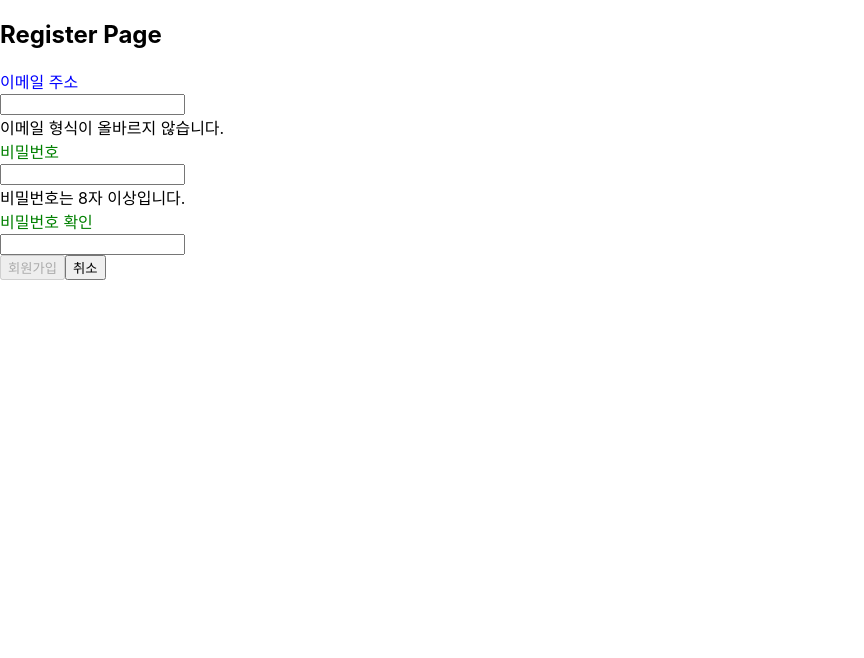
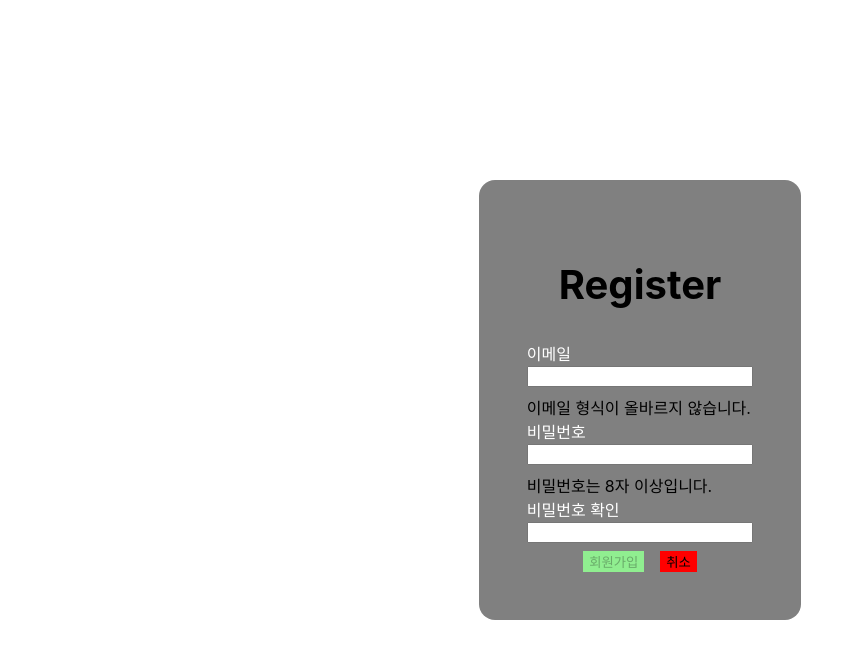
Before and after one commit to ksm9317/todolist, a React (Create React App) app: page /register in a window 1280 px wide. Shown: the top 658 px of the page, without its empty margins (0-864 px from the left). Built offline with nearby package versions, Linux system fonts and the light colour scheme; the HTML template or start-up script is replaced by a standard one.

Commit message:
회원가입 페이지 css

```diff
--- a/src/components/user/RegisterForm.js
+++ b/src/components/user/RegisterForm.js
@@ -48,37 +48,54 @@ function RegisterForm() {
       <section>
         <form onSubmit={handleSubmit}>
           <article className="email">
-            <div style={{ color: 'blue' }}>이메일 주소</div>
+            <div style={{ color: 'white' }}>이메일</div>
             <input
               type="email"
               value={email}
               onChange={(e) => setEmail(e.target.value)}
+              style={{
+                marginBottom: '0.5rem',
+                width: '-webkit-fill-available',
+              }}
             ></input>
             <div>{!isEmailValid && '이메일 형식이 올바르지 않습니다.'}</div>
           </article>
           <article className="password">
-            <div style={{ color: 'green' }}>비밀번호</div>
+            <div style={{ color: 'white' }}>비밀번호</div>
             <input
               type="password"
               value={password}
               onChange={(e) => setPassword(e.target.value)}
+              style={{
+                marginBottom: '0.5rem',
+                width: '-webkit-fill-available',
+              }}
             ></input>
             <div>{!isPasswordValid && '비밀번호는 8자 이상입니다.'}</div>
           </article>
           <article className="password">
-            <div style={{ color: 'green' }}>비밀번호 확인</div>
+            <div style={{ color: 'white' }}>비밀번호 확인</div>
             <input
               type="password"
               value={confirmPassword}
               onChange={(e) => setConfirmPassword(e.target.value)}
+              style={{
+                marginBottom: '0.5rem',
+                width: '-webkit-fill-available',
+              }}
             ></input>
             <div>{!isPasswordSame && '비밀번호가 일치하지 않습니다.'}</div>
           </article>
-          <article className="btn">
+          <article className="btn" style={{ textAlign: 'center', gap: '1rem' }}>
             <button
               className="registerBtn"
               type="submit"
               disabled={!isFormValid}
+              style={{
+                marginRight: '0.5rem',
+                backgroundColor: 'lightgreen',
+                border: 'none',
+              }}
             >
               회원가입
             </button>
@@ -86,6 +103,11 @@ function RegisterForm() {
               className="loginBtn"
               type="cancel"
               onClick={() => navigate('/')}
+              style={{
+                marginLeft: '0.5rem',
+                backgroundColor: 'red',
+                border: 'none',
+              }}
             >
               취소
             </button>
--- a/src/page/Register.js
+++ b/src/page/Register.js
@@ -2,10 +2,36 @@ import RegisterForm from '../components/user/RegisterForm';
 
 function Register() {
   return (
-    <>
-      <h2>Register Page</h2>
-      <RegisterForm />
-    </>
+    <div
+      style={{
+        // backgroundColor: 'yellow',
+        display: 'flex',
+        justifyContent: 'center',
+        alignItems: 'center',
+        height: '100vh',
+      }}
+    >
+      <div
+        style={{
+          backgroundColor: 'gray',
+          borderRadius: '1rem',
+          padding: '3rem',
+          // height: '20rem',
+          // width: '15rem',
+        }}
+      >
+        <h2
+          style={{
+            fontSize: '2.5rem',
+            margin: '2rem',
+            textAlign: 'center',
+          }}
+        >
+          Register
+        </h2>
+        <RegisterForm />
+      </div>
+    </div>
   );
 }
 
```
